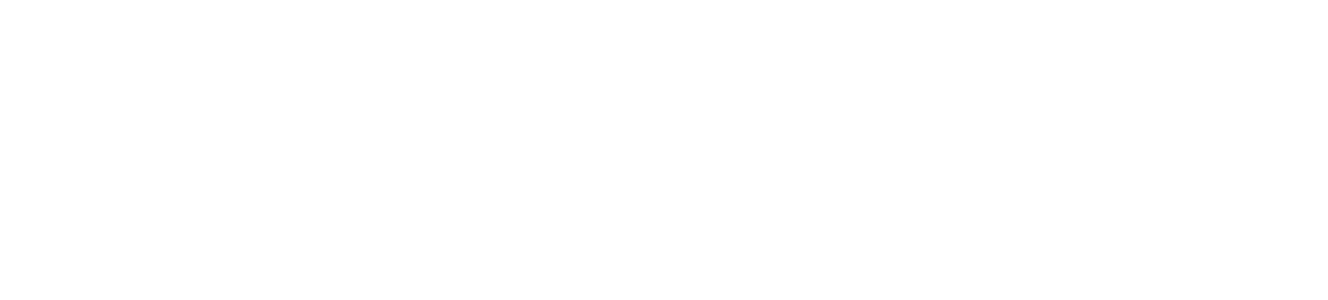
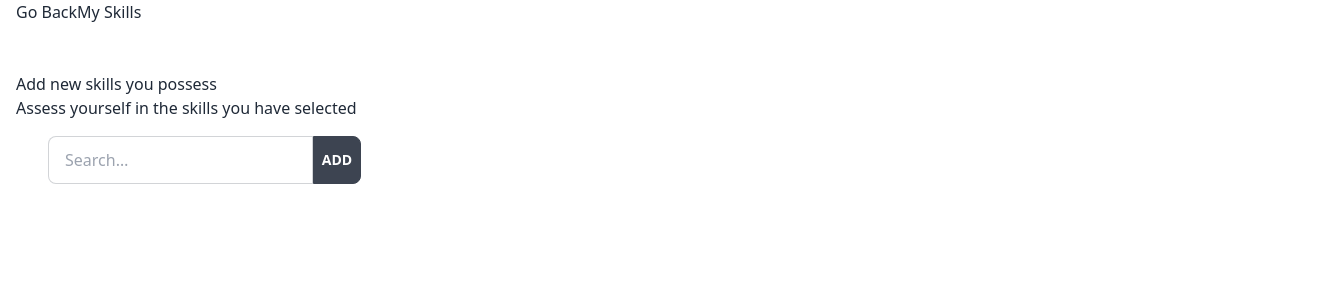
Before and after one commit to reddyarun59/skill-app, a React (Create React App) app in the folder frontend/: page /addnewskills in a window 1280 px wide. Before the commit this address had no page. Shown: the top 300 px of the page, 1328 px wide, since content can reach past the window. Built offline with nearby package versions, Linux system fonts and the light colour scheme.

Commit message:
Added skills page

```diff
--- a/frontend/package.json
+++ b/frontend/package.json
@@ -9,6 +9,7 @@
     "@testing-library/react": "^13.3.0",
     "@testing-library/user-event": "^13.5.0",
     "axios": "^0.27.2",
+    "daisyui": "^2.19.1",
     "react": "^18.2.0",
     "react-dom": "^18.2.0",
     "react-redux": "^8.0.2",
--- a/frontend/src/App.js
+++ b/frontend/src/App.js
@@ -3,6 +3,7 @@
 import Login from './pages/Login';
 import SignUp from './pages/SignUp';
 import Home from './pages/Home';
+import AddSkill from './pages/AddSkill';
 
 
 function App() {
@@ -12,6 +13,7 @@
         <Route path='/' element={<Home/>}/>
         <Route path="/login" element={<Login/>}/>
         <Route path="/signup" element={<SignUp/>}/>
+        <Route path="/addnewskills" element={<AddSkill/>}/>
       </Routes>
     </Router>
   );
--- /dev/null
+++ b/frontend/src/components/Skills.js
@@ -0,0 +1,45 @@
+import React from 'react'
+
+const Skills = ({skills, setSkills, formData, setFormData}) => {
+  return (
+    <div>
+        {skills.map(skill =>(
+            <div>
+                <div>
+                    <h2>{skill}</h2>
+                    <div className="cursor-pointer">
+                        <input type="checkbox" className="checkbox" />
+                        <label>Mark this as Expert Skill</label>
+                    </div>
+                </div>
+                <div>
+                    <div>
+                        <div className="rating">
+                            <input type="radio" name="rating-2" className="mask mask-star-2 bg-orange-400" />
+                            <input type="radio" name="rating-2" className="mask mask-star-2 bg-orange-400"/>
+                            <input type="radio" name="rating-2" className="mask mask-star-2 bg-orange-400" />
+                            <input type="radio" name="rating-2" className="mask mask-star-2 bg-orange-400" />
+                            <input type="radio" name="rating-2" className="mask mask-star-2 bg-orange-400" />
+                        </div>
+                        <h1>Select Your Level</h1>
+                    </div>
+                    <div>
+                        <div className="">
+                            <input type="range" min="0" max="100" className="range range-accent w-56" />
+                        </div>
+                        <h2>Proficiency</h2>
+                    </div>
+                    <div>
+                        <div>
+                            <span>-</span><span><input/>years</span><span>+</span>
+                        </div>
+                        <h2>Years of Experience</h2>
+                    </div>
+                </div>
+            </div>
+        ))}
+    </div>
+  )
+}
+
+export default Skills
--- /dev/null
+++ b/frontend/src/pages/AddSkill.jsx
@@ -0,0 +1,55 @@
+import React, { useRef, useState } from 'react'
+import Skills from '../components/Skills'
+
+const AddSkill = () => {
+
+    const [formData, setFormData]=useState({
+        skill:""
+    })
+    const [skills,setSkills]=useState([])
+    const ref=useRef()
+
+
+    const {skill}=formData
+    const handleChange=(e)=>{
+        setFormData(prevState=>({
+            ...prevState,
+            [e.target.name]:e.target.value
+        }))
+    }
+
+    const handleAdd=(e)=>{
+        e.preventDefault()
+        setSkills(prevState=>[...prevState, skill])
+        setFormData({
+            skill:""
+        })
+        console.log(skills)
+    }
+  return (
+    <div>
+        <div className="mb-12 ml-4">
+            <span>Go Back</span>
+            <span>My Skills</span>
+        </div>
+            <div className="mb-4 ml-4">
+                <h2>Add new skills you possess</h2>
+                <h3>Assess yourself in the skills you have selected</h3>
+            </div>
+            <div className="form-control">
+                <div className="input-group mx-12">
+                    <input type="text" placeholder="Search…" className="input input-bordered"  id="skill" value={skill} name="skill" onChange={handleChange}/>
+                    <button className="btn btn-square w-12" onClick={handleAdd}>
+                        <h4>Add</h4>
+                    </button>
+                </div>
+            </div>
+            <div className="flex justify-center">
+                <Skills skills={skills} setSkills={setSkills} formData={formData} setFormData={setFormData}/>
+                {/* {skills.map((skill)=><h1>{skill}</h1>)} */}
+            </div>
+    </div>
+  )
+}
+
+export default AddSkill
--- a/frontend/src/pages/Home.jsx
+++ b/frontend/src/pages/Home.jsx
@@ -1,5 +1,5 @@
 import React, { useEffect } from 'react'
-import {useNavigate} from "react-router-dom"
+import {Link, useNavigate} from "react-router-dom"
 import { useState } from 'react'
 import { useDispatch, useSelector } from 'react-redux'
 import { logout } from '../features/auth/authSlice'
@@ -61,6 +61,12 @@
           </div>
         </div>
       )}
+
+      <div>
+        <Link to="/addnewskills">
+          <button>Add Skills</button>
+        </Link>
+      </div>
     </div>
   )
 }
--- a/frontend/tailwind.config.js
+++ b/frontend/tailwind.config.js
@@ -6,5 +6,5 @@
   theme: {
     extend: {},
   },
-  plugins: [],
+  plugins: [require("daisyui")],
 }
```
Also changed, not shown: 1 other file (tests, documents, lock files or other folders).
